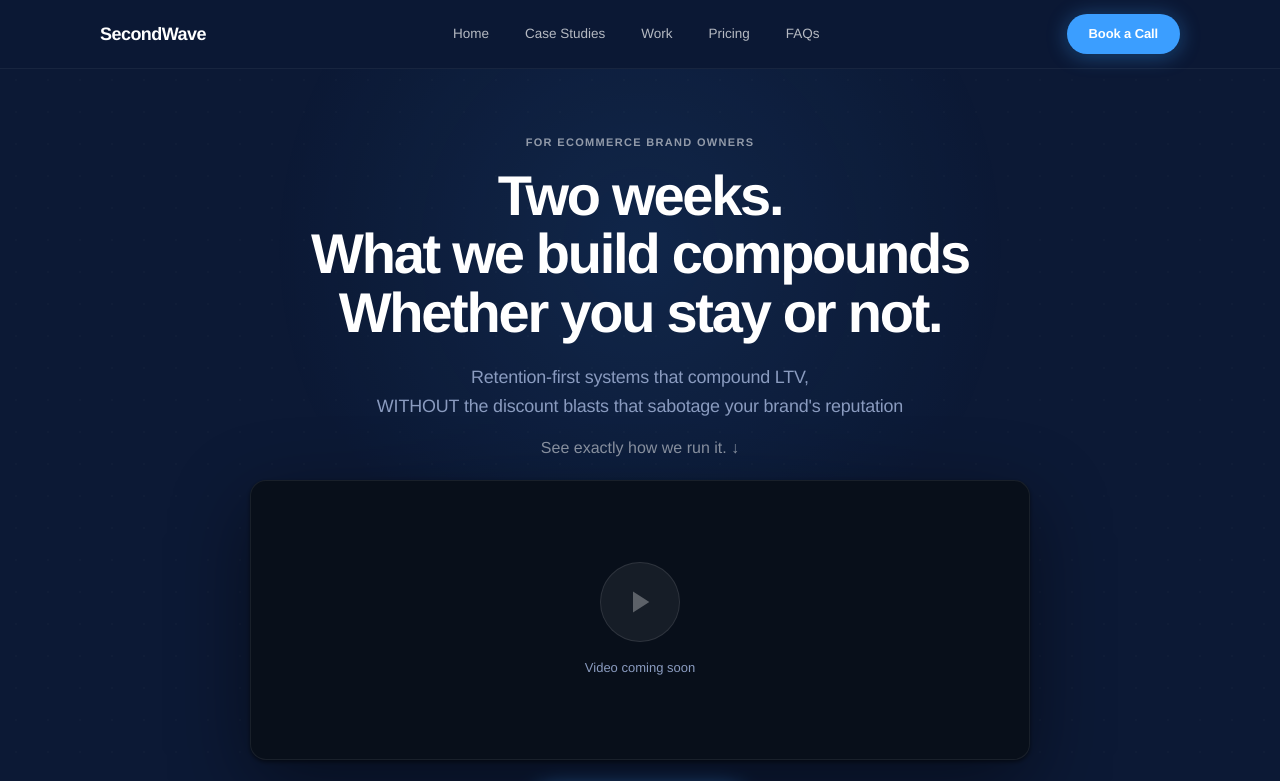
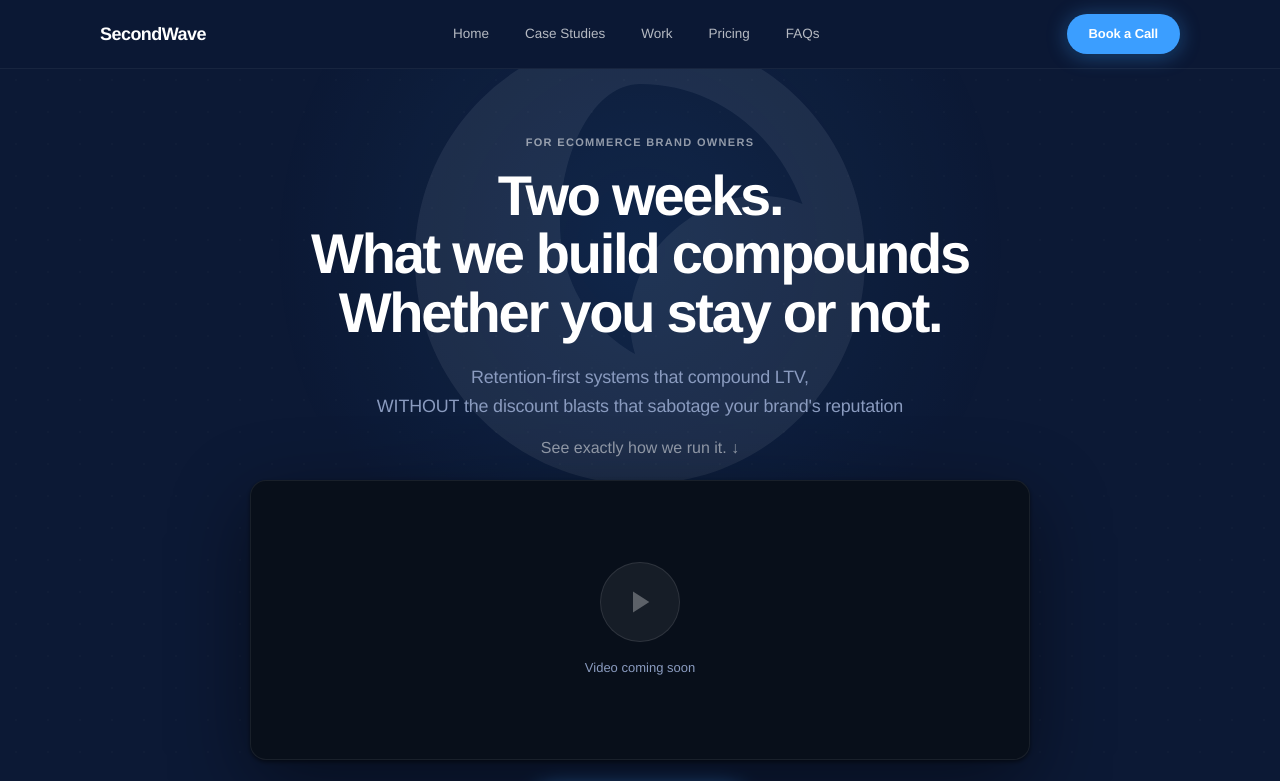
Before and after one commit to eesainbox/secondwave-site, a website: page index.html in a window 1280 px wide. Shown: the top 781 px of the page. Drawn offline with nearby package versions, Linux system fonts and the light colour scheme.

Commit message:
svg wave emblem hero

```diff
--- a/index.html
+++ b/index.html
@@ -685,6 +685,9 @@
 
 <!-- ═══════════════════════════════ HERO ═══════════════════════════════ -->
 <section id="hero">
+  <svg style="width:500px;height:500px;position:absolute;top:-60px;left:50%;transform:translateX(-50%);z-index:0;pointer-events:none;opacity:0.07;" viewBox="0 0 200 200" xmlns="http://www.w3.org/2000/svg">
+    <path d="M100 10 C50 10, 10 50, 10 100 C10 150, 50 190, 100 190 C150 190, 190 150, 190 100 C190 50, 150 10, 100 10 Z M100 30 C130 30, 155 50, 165 78 C150 72, 132 74, 118 85 C100 98, 92 118, 98 138 C80 128, 68 108, 68 86 C68 56, 82 30, 100 30 Z" fill="white"/>
+  </svg>
 
 
 
```
